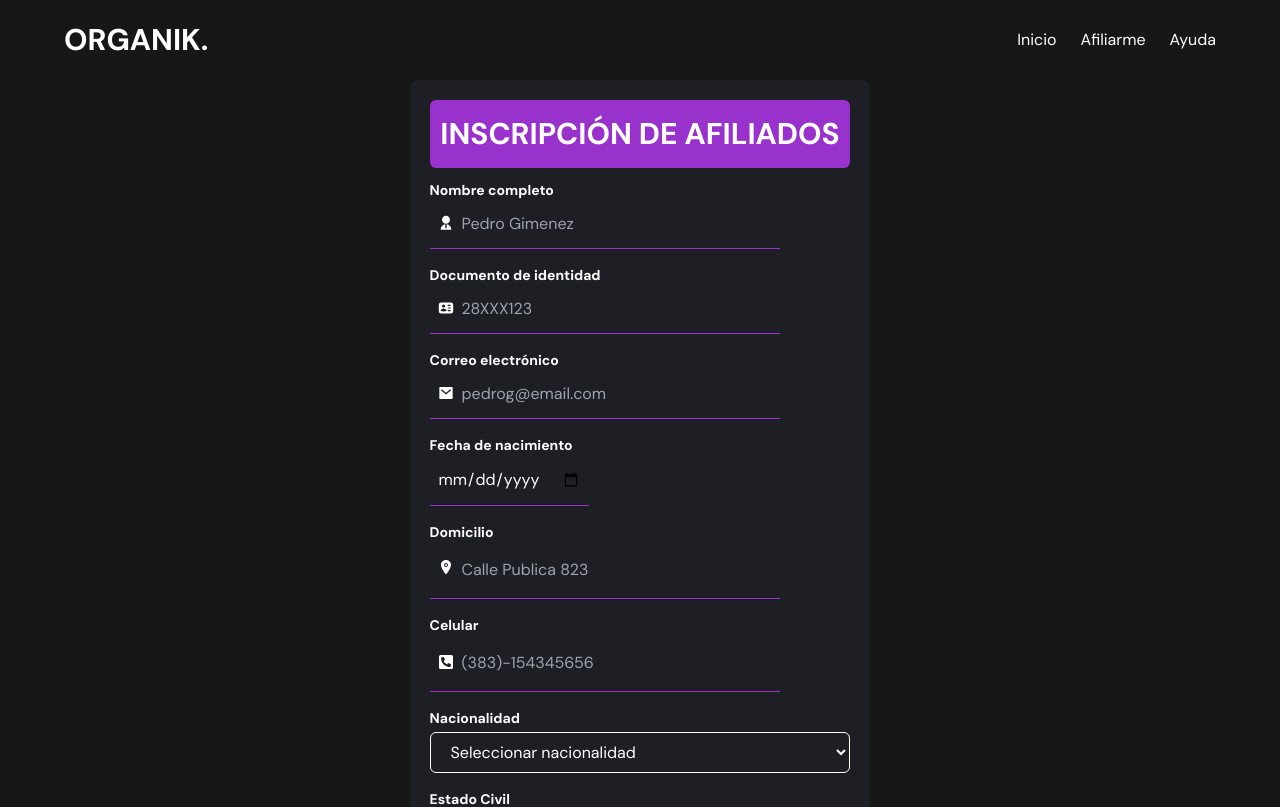
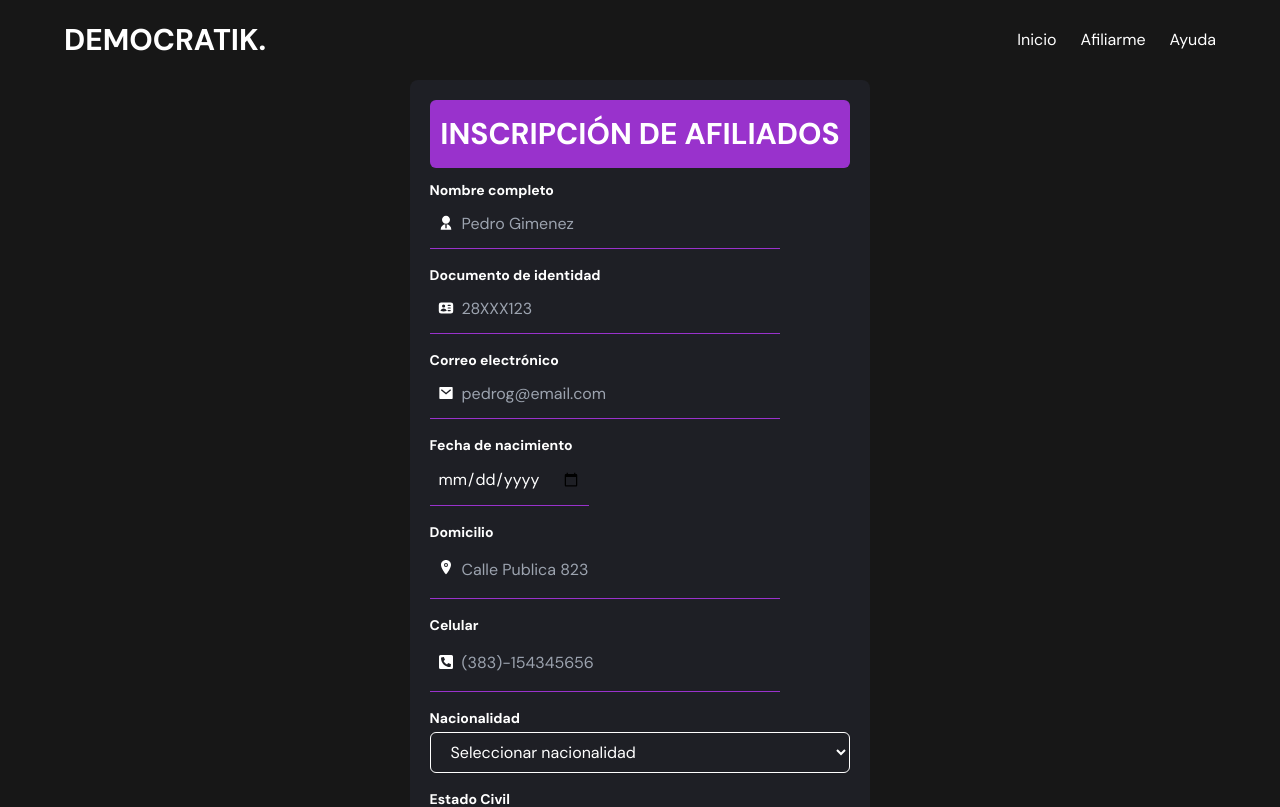
Before and after one commit to Beche10/08-frontUL, a React (Vite) app: page /afiliarme in a window 1280 px wide. Shown: the top 807 px of the page. Built offline with nearby package versions, Linux system fonts and the light colour scheme.

Commit message:
NewLogoDemo

```diff
--- a/src/App.jsx
+++ b/src/App.jsx
@@ -85,7 +85,7 @@ export const App = () => {
             className="w-1/2 max-w-[280px] text-3xl font-bold uppercase"
             to="/"
           >
-            DEMOCRATIK
+            DEMOCRATIK.
           </RouterLink>
           <input
             className="peer/menu hidden"
@@ -149,9 +149,9 @@ export const App = () => {
         <section className="pt-10 pb-16 md:flex justify-between items-center gap-8">
           <figure className="md:order-1">
             <img
-              className="w-[90%] aspect-square object-cover rounded-full max-w-sm mx-auto"
-              src="https://res.cloudinary.com/dmbgkqeny/image/upload/v1726356830/logoSinBack_khs9w5.png"
-              alt="LogoPartido"
+              className="w-[95%] aspect-square object-cover rounded-full max-w-sm mx-auto filter invert"
+              src="LogoDemocratik.png"
+              alt="LogoDemocratik"
             />
           </figure>
           <article className="text-center mt-8 md:w-1/2 md:text-left">
--- a/src/components/Form.jsx
+++ b/src/components/Form.jsx
@@ -146,7 +146,7 @@ export const Form = () => {
               className="w-1/2 max-w-[280px] text-3xl font-bold uppercase"
               to="/"
             >
-              ORGANIK.
+              DEMOCRATIK.
             </RouterLink>
 
             <input
--- a/vite.config.js
+++ b/vite.config.js
@@ -4,7 +4,7 @@ import tailwindcss from "tailwindcss";
 import autoprefixer from "autoprefixer";
 
 export default defineConfig({
-  //base: "https://beche10.github.io/08-frontUL/", // Asegúrate de que la base coincida con el nombre del repositorio en GitHub
+  base: "https://beche10.github.io/08-frontUL/", // Asegúrate de que la base coincida con el nombre del repositorio en GitHub
   plugins: [react()],
   css: {
     postcss: {
```
Also changed, not shown: public/LogoDemocratik.png (added).
